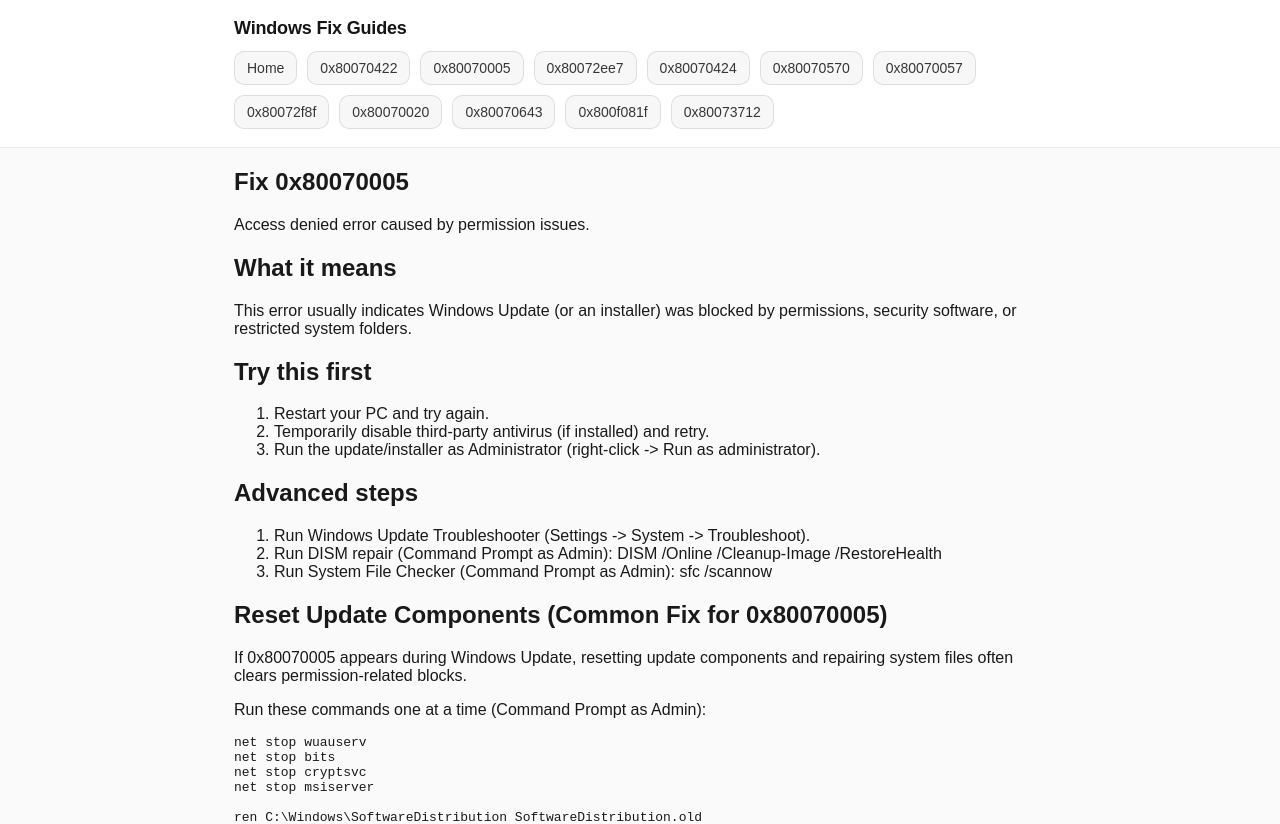
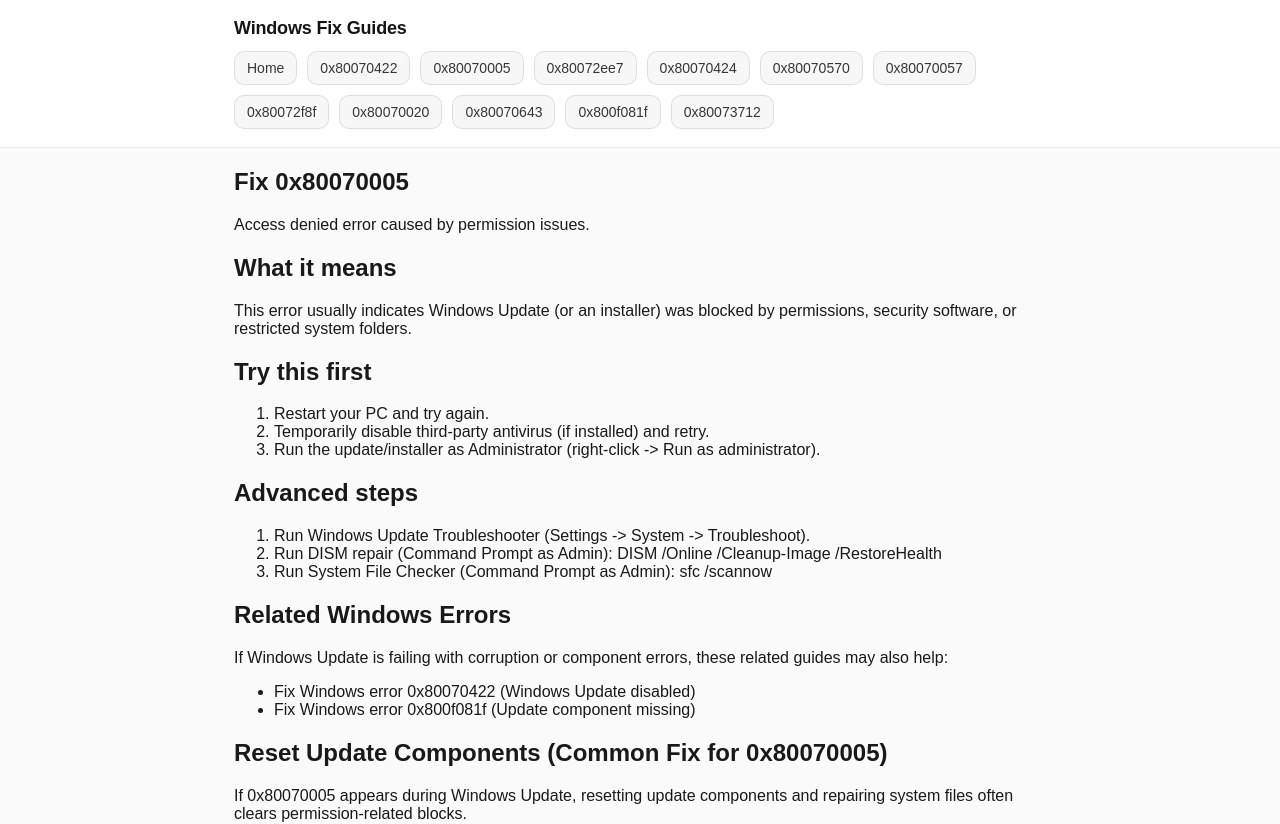
Before and after one commit to jbolton122424/my-windows-fix-site, a Next.js app: page /fix/0x80070005 in a window 1280 px wide. Shown: the top 824 px of the page. Built offline with nearby package versions, Linux system fonts and the light colour scheme.

Commit message:
Add internal links to 0x80073712 page

```diff
--- a/app/fix/[code]/page.js
+++ b/app/fix/[code]/page.js
@@ -304,6 +304,27 @@
           </ol>
         </section>
 
+        <section className="section">
+  <h2>Related Windows Errors</h2>
+  <p>
+    If Windows Update is failing with corruption or component errors, these
+    related guides may also help:
+  </p>
+  <ul>
+    <li>
+      <a href="/fix/0x80070422">
+        Fix Windows error 0x80070422 (Windows Update disabled)
+      </a>
+    </li>
+    <li>
+      <a href="/fix/0x800f081f">
+        Fix Windows error 0x800f081f (Update component missing)
+      </a>
+    </li>
+  </ul>
+</section>
+
+
         {hasScriptSection ? (
           <section className="section">
             <h2>{fix.scriptSection.title || "Commands to Try"}</h2>
```
